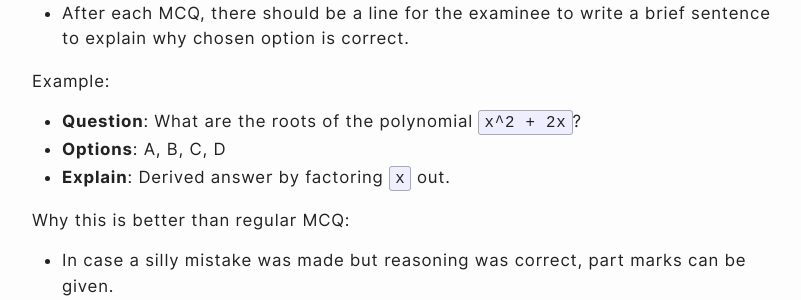
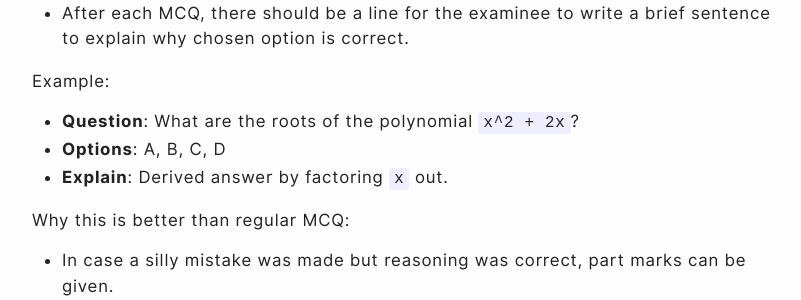
Before and after one commit to jainnimish/jainnimish.github.io, a Jekyll site: the page built from _posts/2024-05-24-a-better-mcq.md, in a window 1280 px wide. Shown: the part 357-657 px from the top of the page, without its empty margins (238-1039 px from the left). Built offline with Jekyll 4.4.1, drawn with Linux system fonts in a browser that asks for light colours.

Commit message:
Removed DS Store file and removed border from code blocks.

```diff
--- a/_sass/minima/_base.scss
+++ b/_sass/minima/_base.scss
@@ -149,13 +149,12 @@ li {
  pre,
  code {
    @include relative-font-size(0.9375);
-   border: 1px solid $grey-color-light;
    border-radius: 3px;
    background-color: #eef;
  }
 
  code {
-   padding: 2.5px 5px;
+   padding: 2px 5px;
  }
 
  pre {
```
Also changed, not shown: 1 other file.
